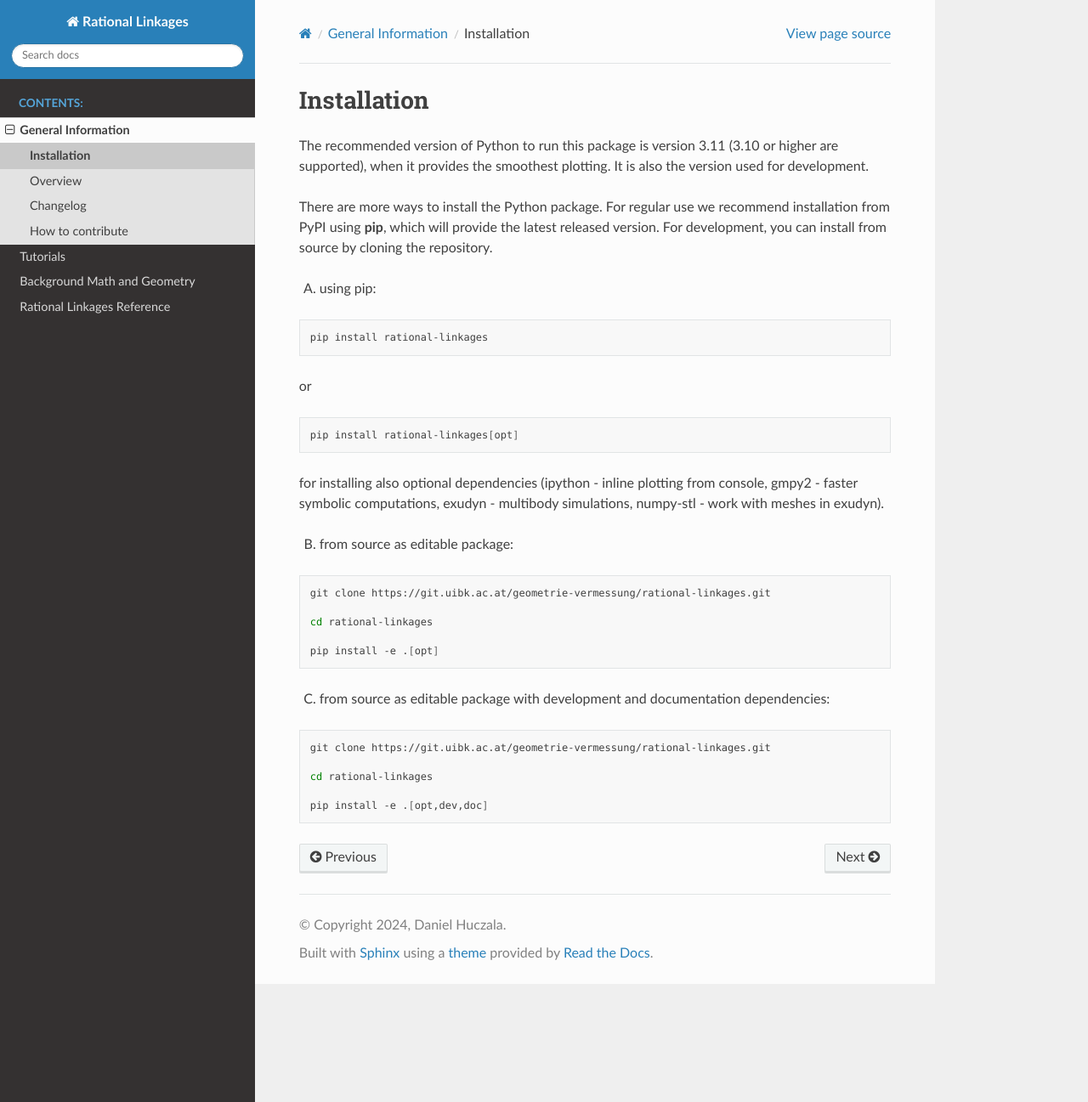
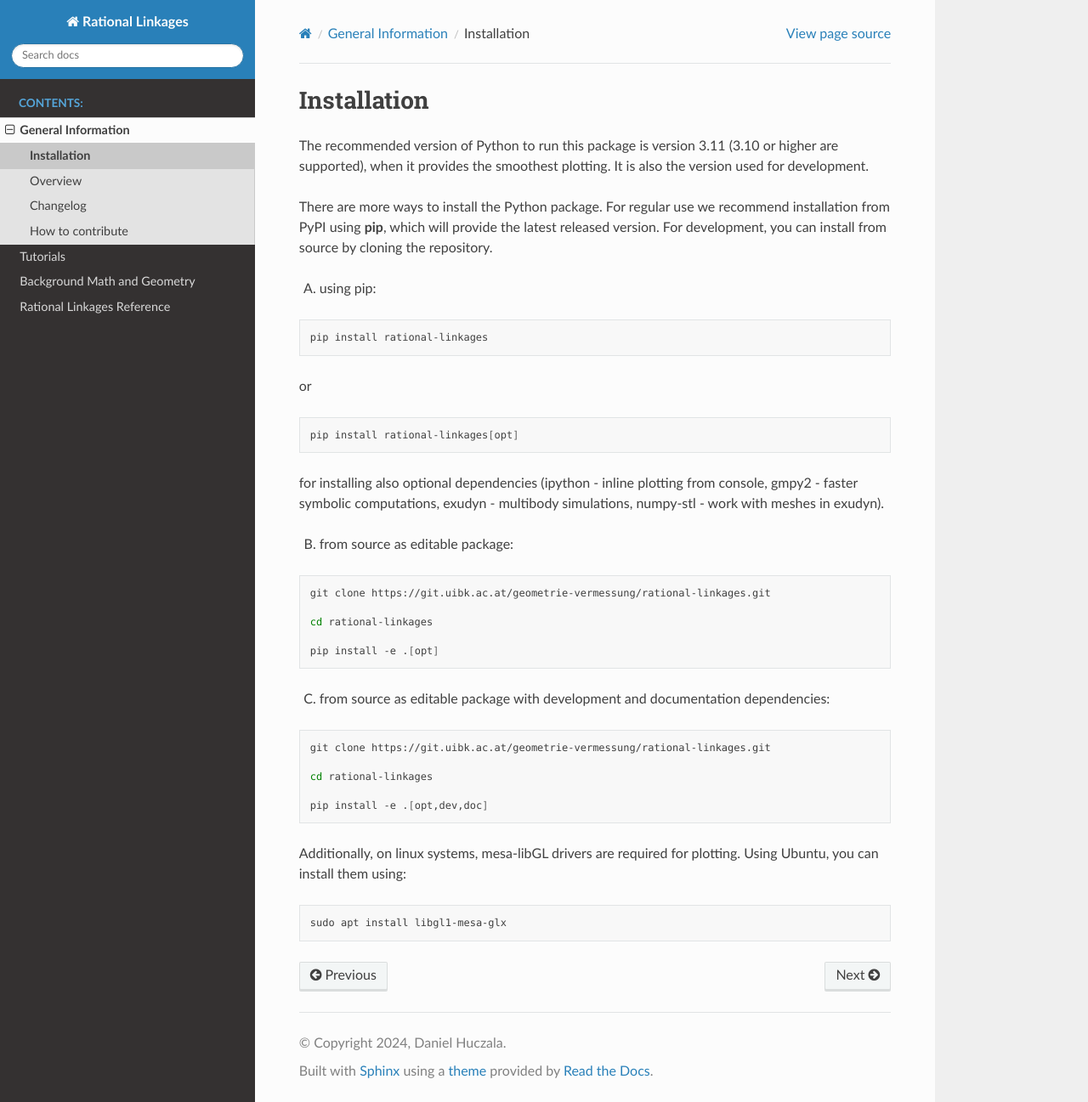
Before and after one commit to hucik14/rational-linkages, a Sphinx documentation site: the page built from docs/source/general/installation.rst, in a window 1280 px wide and 1297 px high. Shown: the whole window at 85% size. Built offline with Sphinx 7.4.7 and the Read the Docs theme 3.1.0, drawn with Linux system fonts in a browser that asks for light colours.

Commit message:
install libgl1-mesa-glx docs, debug RationalCurve.py

```diff
--- a/docs/source/general/installation.rst
+++ b/docs/source/general/installation.rst
@@ -27,7 +27,6 @@ for installing also optional dependencies (ipython - inline plotting from consol
 gmpy2 - faster symbolic computations, exudyn - multibody simulations, numpy-stl -
 work with meshes in exudyn).
 
-
 B) from source as editable package:
 
 .. code-block:: bash
@@ -47,3 +46,10 @@ C) from source as editable package with development and documentation dependenci
     cd rational-linkages
 
     pip install -e .[opt,dev,doc]
+
+Additionally, on linux systems, mesa-libGL drivers are required for plotting. Using
+Ubuntu, you can install them using:
+
+.. code-block:: bash
+
+    sudo apt install libgl1-mesa-glx
```
Also changed, not shown: README.md (+5 -0 lines), 1 other file.
